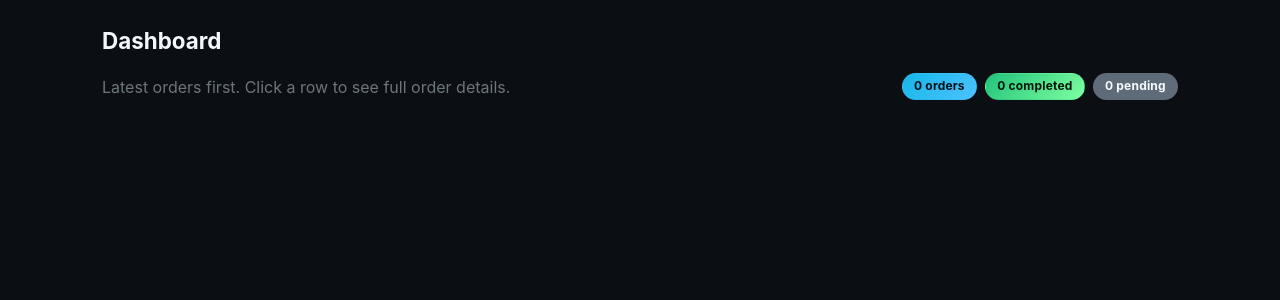
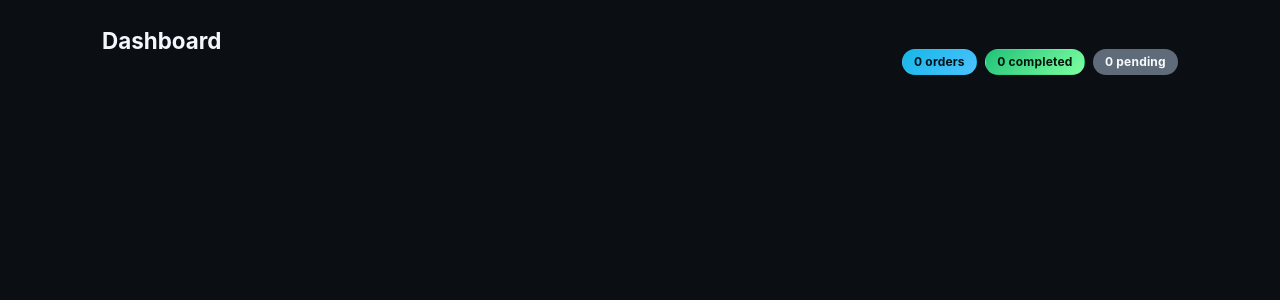
Before and after one commit to divyam29/PVC-Orders, a Flask app: page / in a window 1280 px wide. Shown: the part 58-358 px from the top of the page. Run offline with Flask 3, Linux system fonts and the light colour scheme; the visitor is signed in with stand-in values (Sample User, id 1); data that the repository does not hold is empty.

Commit message:
UI updates

```diff
--- a/pvc_app/templates/dashboard.html
+++ b/pvc_app/templates/dashboard.html
@@ -3,7 +3,7 @@
 <div class="d-flex flex-wrap justify-content-between align-items-end gap-3 mb-4">
   <div>
     <div class="utility-bar"><div class="title">{{ page_title or "Dashboard" }}</div></div>
-    <div class="text-secondary">Latest orders first. Click a row to see full order details.</div>
+    <!-- <div class="text-secondary">Latest orders first. Click a row to see full order details.</div> -->
   </div>
   <div class="d-flex gap-2 flex-wrap">
     <span class="badge dashboard-badge dashboard-badge-info">{{ total_orders }} orders</span>
--- a/pvc_app/templates/orders.html
+++ b/pvc_app/templates/orders.html
@@ -212,7 +212,7 @@
       <div class="d-flex flex-wrap justify-content-between align-items-end gap-3 mb-3">
         <div class="text-secondary">Order lines from different orders grouped by machine, coating, design, and size.</div>
         <div class="text-end">
-          <div class="small text-uppercase text-secondary">Visible grouping total</div>
+          <!-- <div class="small text-uppercase text-secondary">Visible grouping total</div> -->
           <div class="fw-semibold">{{ "%.2f"|format(total_grouped_kgs or 0) }} kgs | {{ total_grouped_pcs or 0 }} pcs</div>
         </div>
       </div>
```
